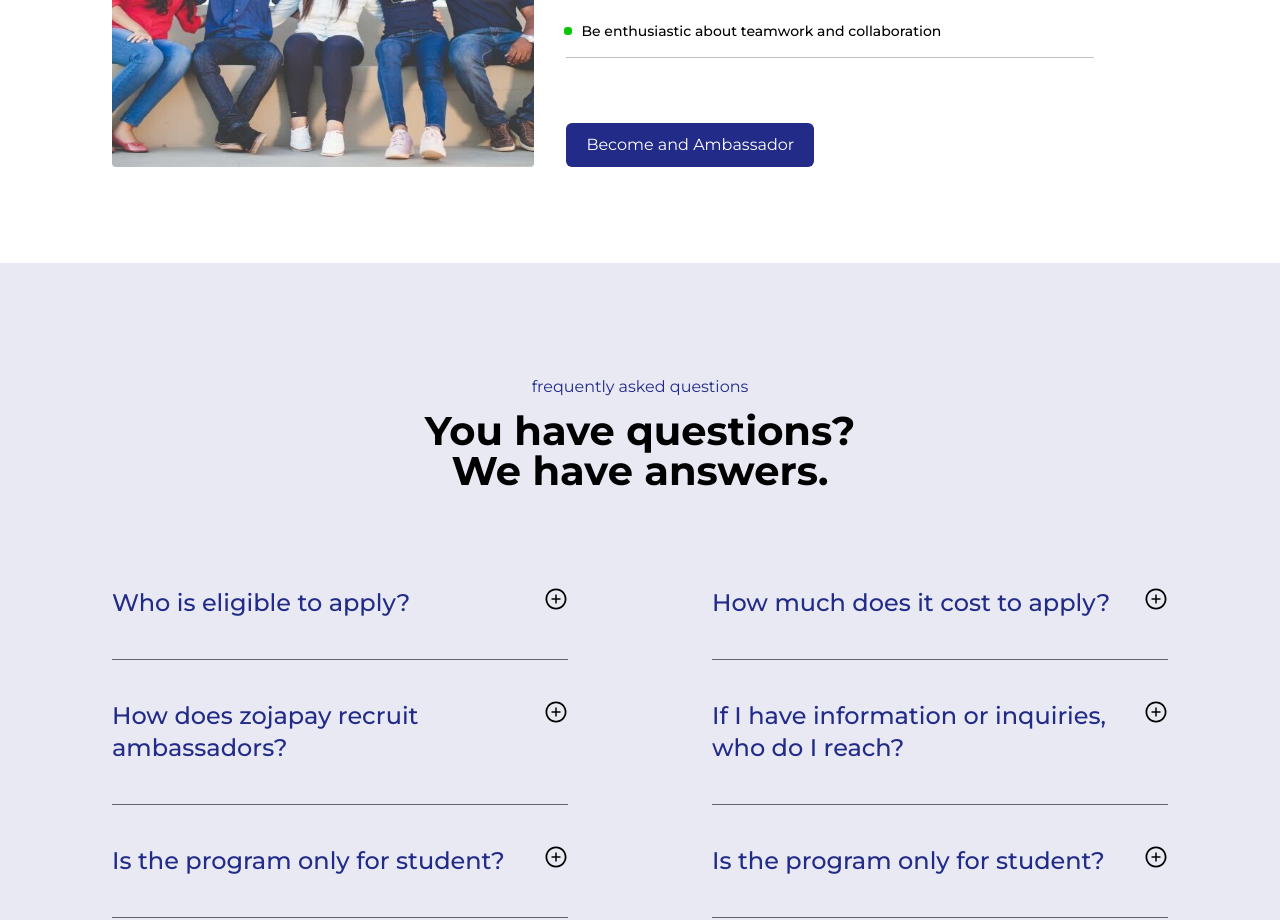
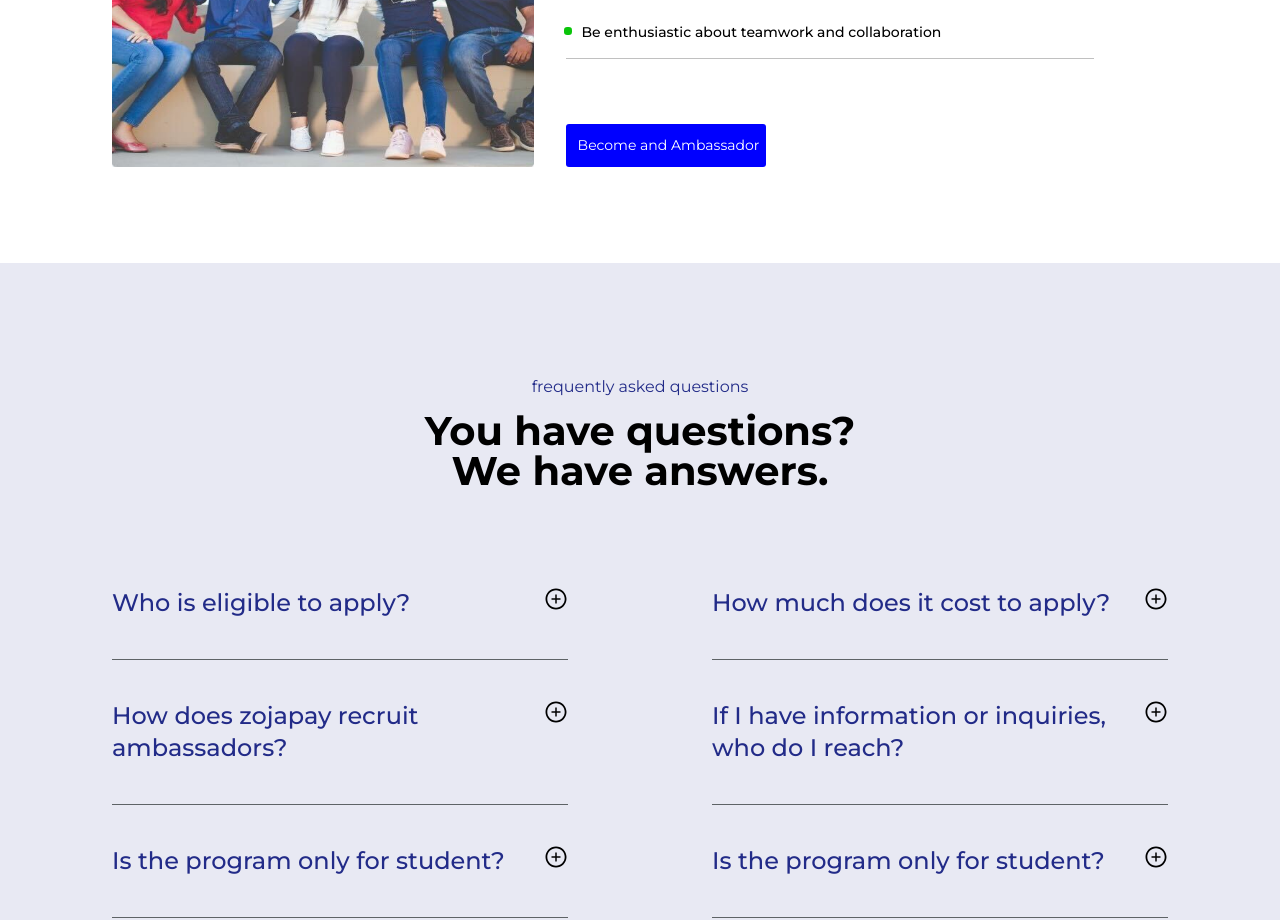
Before and after one commit to Zojatech/Ambassador, a React (Vite) app: page / in a window 1280 px wide. Shown: the part 3520-4440 px from the top of the page. Built offline with nearby package versions, Linux system fonts and the light colour scheme.

Commit message:
create footer mobile version

```diff
--- a/src/index.css
+++ b/src/index.css
@@ -1,4 +1,4 @@
-@import url('https://fonts.googleapis.com/css2?family=Montserrat:wght@400;500;700&display=swap');
+@import url("https://fonts.googleapis.com/css2?family=Montserrat:wght@400;500;700&display=swap");
 
 @tailwind base;
 @tailwind components;
@@ -10,7 +10,7 @@ body,
 .app {
   height: 100%;
   width: 100%;
-  font-family: 'Montserrat', sans-serif;
+  font-family: "Montserrat", sans-serif;
 }
 
 img {
@@ -68,7 +68,7 @@ img {
 }
 
 .need li::before {
-  content: '';
+  content: "";
   width: 8px;
   height: 8px;
   border-radius: 40%;
@@ -76,6 +76,17 @@ img {
   position: absolute;
   top: 40%;
   left: -2px;
+}
+
+.need button {
+  border: none;
+  outline: none;
+  color: white;
+  font-size: 14px;
+  background-color: blue;
+  border-radius: 3px;
+  padding: 0.7rem;
+  width: 200px;
 }
 
 @media (min-width: 768px) {
@@ -87,7 +98,7 @@ img {
 
   footer .image {
     height: 200px;
-    background-image: url('./assets/banner2.jpg');
+    background-image: url("./assets/banner2.jpg");
     background-position: center;
     background-size: cover;
     background-repeat: no-repeat;
@@ -227,7 +238,7 @@ img {
   }
 
   .need li::before {
-    content: '';
+    content: "";
     width: 8px;
     height: 8px;
     border-radius: 40%;
@@ -236,4 +247,15 @@ img {
     top: 40%;
     left: -2px;
   }
+
+  .need button {
+    border: none;
+    outline: none;
+    color: white;
+    font-size: 14px;
+    background-color: blue;
+    border-radius: 3px;
+    padding: 0.7rem;
+    width: 200px;
+  }
 }
```
